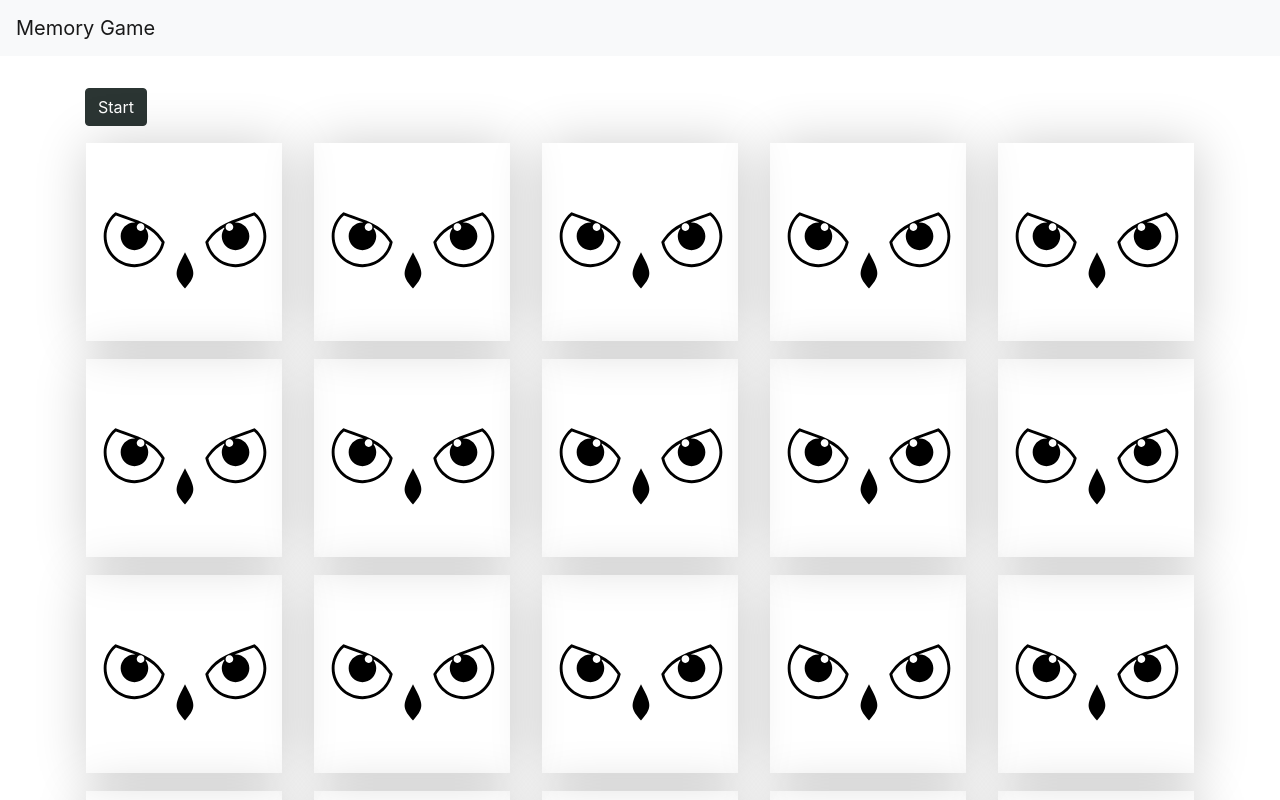
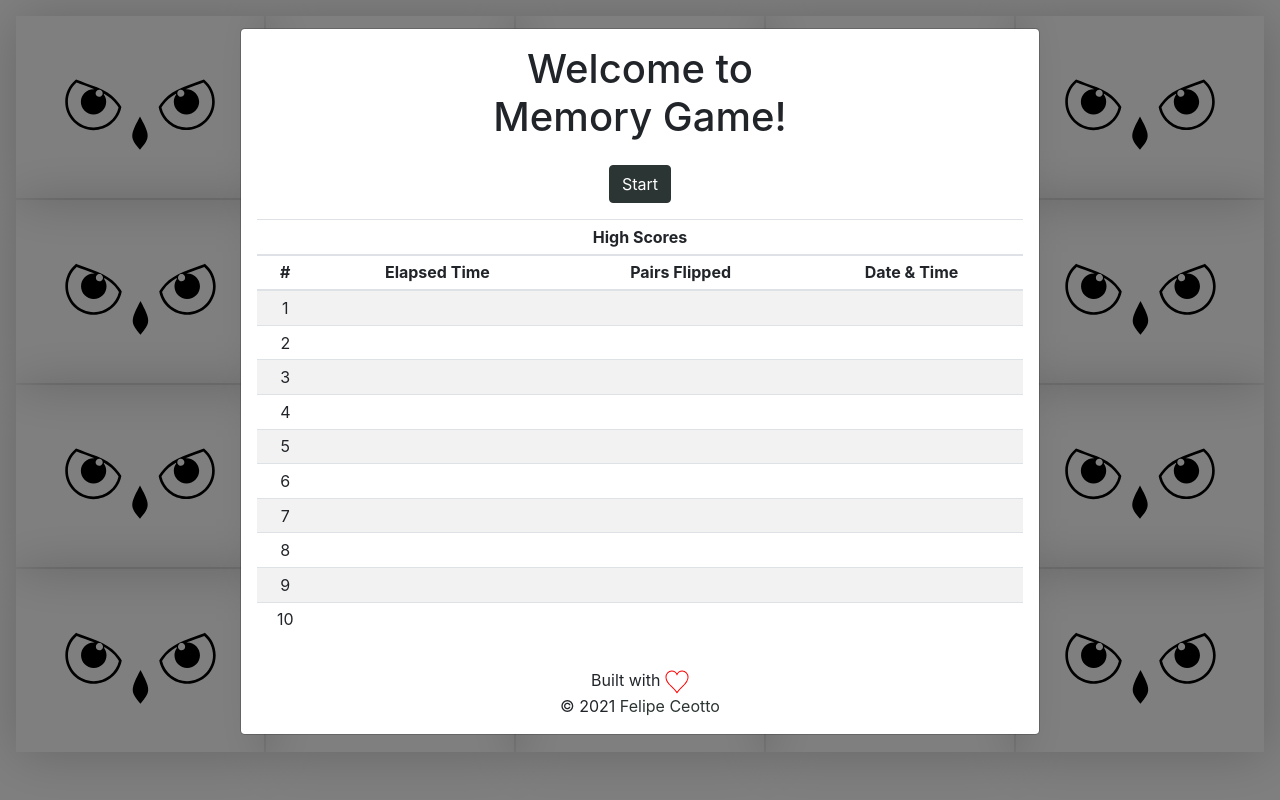
Before and after one commit to ceottaki/memory-game, a Next.js app in the folder app/: page / in a window 1280 px wide. Shown: the top 800 px of the page. Built offline with nearby package versions, Linux system fonts and the light colour scheme.

Commit message:
Changing overall app design to be fixed-sized.

```diff
--- a/app/src/components/Board/Board.module.scss
+++ b/app/src/components/Board/Board.module.scss
@@ -0,0 +1,25 @@
+.cardsContainer {
+  position: fixed;
+  bottom: 2.95rem;
+  left: 15px;
+  right: 15px;
+  top: 15px;
+}
+
+.cardRow {
+  display: flex;
+  flex-direction: row;
+}
+
+.cardCol {
+  padding: 0;
+}
+
+.currentScore {
+  position: fixed;
+  bottom: 5px;
+  left: 15px;
+  right: 15px;
+  display: flex;
+  flex-direction: row;
+}
--- a/app/src/components/Board/Board.tsx
+++ b/app/src/components/Board/Board.tsx
@@ -1,10 +1,11 @@
 import React, { useRef, useEffect, useState } from 'react'
-import { Col, Row } from 'react-bootstrap'
+import { Button, Col } from 'react-bootstrap'
 
 import styles from './Board.module.scss'
 
 import Card from '../Card/Card'
 import { ICard } from '../../common-types/ICard'
+import RunningTime from './RunningTime'
 import ScoreBoard from './ScoreBoard'
 import { Utils } from '../../services/utils'
 
@@ -22,6 +23,11 @@ interface IBoardState {
   won: boolean
   lastPairsFlipped?: number
   lastRunningTime?: Date
+  highScores: {
+    pairsFlipped: number
+    runningTime: Date
+    timestamp: Date
+  }[]
 }
 
 export const Board: React.FC<IBoardProps> = ({ height, width }) => {
@@ -53,7 +59,8 @@ export const Board: React.FC<IBoardProps> = ({ height, width }) => {
       isMatched: false
     })),
     acceptingInput: false,
-    won: false
+    won: false,
+    highScores: []
   }
 
   const [
@@ -65,10 +72,28 @@ export const Board: React.FC<IBoardProps> = ({ height, width }) => {
       acceptingInput,
       won,
       lastPairsFlipped,
-      lastRunningTime
+      lastRunningTime,
+      highScores
     },
     setState
   ] = useState(defaultState)
+
+  useEffect(() => {
+    const localHighScores = (JSON.parse(localStorage.getItem('highScores') || '[]') || []) as {
+      pairsFlipped: number
+      runningTime: Date
+      timestamp: Date
+    }[]
+
+    setState((s) => ({
+      ...s,
+      highScores: localHighScores.map((h) => ({
+        ...h,
+        runningTime: new Date(h.runningTime),
+        timestamp: new Date(h.timestamp)
+      }))
+    }))
+  }, [])
 
   useEffect(() => {
     if (started) {
@@ -83,9 +108,9 @@ export const Board: React.FC<IBoardProps> = ({ height, width }) => {
         })
       }, 2500)
 
-      if (topBoardRef && topBoardRef.current) {
-        topBoardRef.current.scrollIntoView(true)
-      }
+      // if (topBoardRef && topBoardRef.current) {
+      //   topBoardRef.current.scrollIntoView(true)
+      // }
     } else if (startTime) {
       // Display score
       setState((s) => ({ ...s, acceptingInput: false }))
@@ -94,14 +119,30 @@ export const Board: React.FC<IBoardProps> = ({ height, width }) => {
 
   useEffect(() => {
     if (won) {
+      const newHighScores = [
+        ...highScores,
+        {
+          pairsFlipped,
+          runningTime: new Date(Number(new Date()) - Number(startTime)),
+          timestamp: new Date()
+        }
+      ]
+
+      newHighScores.sort((a, b) => Number(a.runningTime) - Number(b.runningTime))
+
       setState((s) => ({
         ...s,
         started: false,
         lastPairsFlipped: s.pairsFlipped,
-        lastRunningTime: new Date(Number(new Date()) - Number(s.startTime))
+        lastRunningTime: new Date(Number(new Date()) - Number(s.startTime)),
+        highScores: newHighScores.slice(0, 10)
       }))
     }
   }, [won])
+
+  useEffect(() => {
+    localStorage.setItem('highScores', JSON.stringify(highScores))
+  }, [highScores])
 
   const toggleGameState = () => {
     setState((s) => ({
@@ -169,35 +210,47 @@ export const Board: React.FC<IBoardProps> = ({ height, width }) => {
   return (
     <div className='container'>
       <ScoreBoard
+        showModal={!started || (won && !!lastRunningTime)}
         started={started}
         onToggleGameState={toggleGameState}
         pairsFlipped={pairsFlipped}
         startTime={startTime}
+        highScores={highScores}
+        winningCondition={
+          won
+            ? {
+                lastPairsFlipped: lastPairsFlipped || 0,
+                lastRunningTime: lastRunningTime || new Date(0)
+              }
+            : undefined
+        }
       />
 
-      {won && lastRunningTime ? (
-        <Row>
-          <Col>YOU WON!</Col>
-          <Col>Pairs flipped: {lastPairsFlipped}.</Col>
-          <Col>
-            Elapsed time: {lastRunningTime.getUTCHours()}h {lastRunningTime.getUTCMinutes()}m{' '}
-            {lastRunningTime.getUTCSeconds()}s.
-          </Col>
-        </Row>
+      {cards && cards.length ? (
+        <div ref={topBoardRef} className={styles.cardsContainer}>
+          {rowsArray.map((r) => (
+            <div key={r} className={styles.cardRow} style={{ height: `${100 / height}%` }}>
+              {colsArray.map((c) => (
+                <div key={c} className={styles.cardCol} style={{ width: `${100 / width}%` }}>
+                  <Card card={cards[r * width + c]} onClick={openCard(r * width + c)} />
+                </div>
+              ))}
+            </div>
+          ))}
+        </div>
       ) : null}
 
-      {cards && cards.length ? (
-        <div ref={topBoardRef}>
-          {' '}
-          {rowsArray.map((r) => (
-            <Row key={r}>
-              {colsArray.map((c) => (
-                <Col key={c} className='pb-1 pb-md-2 pb-lg-3'>
-                  <Card card={cards[r * width + c]} onClick={openCard(r * width + c)} />
-                </Col>
-              ))}
-            </Row>
-          ))}
+      {started ? (
+        <div className={styles.currentScore}>
+          <Col>Pairs: {pairsFlipped}</Col>
+          <Col className='d-flex justify-content-center'>
+            {startTime ? <RunningTime startTime={startTime} /> : null}
+          </Col>
+          <Col className='d-flex justify-content-end'>
+            <Button variant='secondary' onClick={toggleGameState} size='sm'>
+              End
+            </Button>
+          </Col>
         </div>
       ) : null}
     </div>
--- /dev/null
+++ b/app/src/components/Board/ScoreBoard.module.scss
@@ -0,0 +1,4 @@
+.footer {
+  padding-top: 1rem;
+  text-align: center;
+}
--- a/app/src/components/Board/ScoreBoard.tsx
+++ b/app/src/components/Board/ScoreBoard.tsx
@@ -1,33 +1,97 @@
+import { useRouter } from 'next/router'
 import React from 'react'
-import { Button, Col, Row } from 'react-bootstrap'
+import { Button, Col, Modal, Row, Table } from 'react-bootstrap'
 
-import RunningTime from './RunningTime'
+import styles from './ScoreBoard.module.scss'
+
+import { Utils } from '../../services/utils'
 
 interface IScoreBoardProps {
-  className?: string
+  showModal: boolean
   started: boolean
   onToggleGameState: (event: React.MouseEvent<HTMLButtonElement, MouseEvent>) => void
   pairsFlipped: number
   startTime?: Date
+  highScores: {
+    pairsFlipped: number
+    runningTime: Date
+    timestamp: Date
+  }[]
+  winningCondition?: {
+    lastPairsFlipped: number
+    lastRunningTime: Date
+  }
 }
 
 const ScoreBoard: React.FC<IScoreBoardProps> = ({
-  className,
+  showModal,
   started,
   onToggleGameState,
   pairsFlipped,
-  startTime
+  startTime,
+  highScores,
+  winningCondition
 }) => {
+  const { basePath } = useRouter()
+
   return (
-    <Row className={`pb-1 pb-md-3 ${className || ''}`}>
-      <Col>
+    <Modal show={showModal} onHide={onToggleGameState} size='lg' backdrop='static' keyboard={false}>
+      <Modal.Body className='text-center'>
+        {winningCondition ? (
+          <>
+            <h1 className='pb-3'>You Won!</h1>
+            <h2>
+              Pairs flipped: {winningCondition.lastPairsFlipped}.<br />
+              Elapsed time: {Utils.formatElapsedTime(winningCondition.lastRunningTime)}.
+            </h2>
+          </>
+        ) : (
+          <h1 className='pb-3'>
+            Welcome to
+            <br />
+            Memory Game!
+          </h1>
+        )}
         <Button variant={started ? 'secondary' : 'primary'} onClick={onToggleGameState}>
           {started ? 'End' : 'Start'}
         </Button>
-      </Col>
-      <Col>{started ? `Pairs flipped: ${pairsFlipped}` : null}</Col>
-      <Col>{started && startTime ? <RunningTime startTime={startTime} /> : null}</Col>
-    </Row>
+        <div className='pt-3'>
+          <Table size='sm' striped={true}>
+            <thead>
+              <tr>
+                <th colSpan={4}>High Scores</th>
+              </tr>
+              <tr>
+                <th>#</th>
+                <th>Elapsed Time</th>
+                <th>Pairs Flipped</th>
+                <th>Date &amp; Time</th>
+              </tr>
+            </thead>
+            <tbody>
+              {Array.from(Array(10), (x, index) => index).map((i) => (
+                <tr key={i}>
+                  <td>{i + 1}</td>
+                  <td>
+                    {highScores[i] ? Utils.formatElapsedTime(highScores[i].runningTime) : null}
+                  </td>
+                  <td>{highScores[i] ? highScores[i].pairsFlipped : null}</td>
+                  <td>{highScores[i] ? highScores[i].timestamp.toLocaleString() : null}</td>
+                </tr>
+              ))}
+            </tbody>
+          </Table>
+        </div>
+        <div className={styles.footer}>
+          Built with <img src={`${basePath}/images/love.svg`} width='24' height='24' />
+          <br />
+          &copy; {new Date().getUTCFullYear()}{' '}
+          <a target='_blank' href='https://github.com/ceottaki'>
+            Felipe Ceotto
+          </a>
+        </div>
+      </Modal.Body>
+    </Modal>
   )
 }
 
--- a/app/src/components/Card/Card.module.scss
+++ b/app/src/components/Card/Card.module.scss
@@ -1,16 +1,8 @@
 .perspectiveContainer {
   display: block;
   perspective: 160px;
-  padding-top: 75%;
-  padding-left: 0;
-  padding-right: 0;
-  padding-bottom: 0;
-  position: relative;
+  height: 100%;
   width: 100%;
-
-  @media screen and (min-height: 510px) {
-    padding-top: 100%;
-  }
 
   & .openedCard {
     transform: rotateY(180deg);
@@ -30,8 +22,10 @@
 
 .cardBack {
   background-image: url('./images/CardBack.svg');
-  background-size: cover;
+  background-size: contain;
+  background-position-x: 50%;
   background-position-y: 50%;
+  background-repeat: no-repeat;
   height: 100%;
   backface-visibility: hidden;
   position: absolute;
--- a/app/src/components/MainLayout/Footer.module.scss
+++ b/app/src/components/MainLayout/Footer.module.scss
@@ -5,6 +5,10 @@
 @import '../../global-styles/custom-bootstrap-variables';
 
 .footer {
-  padding-top: 2rem;
+  padding-top: 1rem;
   text-align: center;
+  left: 0px;
+  right: 0px;
+  position: fixed;
+  bottom: 15px;
 }
--- a/app/src/components/MainLayout/MainLayout.module.scss
+++ b/app/src/components/MainLayout/MainLayout.module.scss
@@ -7,8 +7,4 @@
 .mainContent {
   background-color: $white;
   padding-top: 0.5rem;
-
-  @include media-breakpoint-up(md) {
-    padding-top: 2rem;
-  }
 }
--- a/app/src/components/MainLayout/MainLayout.tsx
+++ b/app/src/components/MainLayout/MainLayout.tsx
@@ -121,11 +121,11 @@ export const MainLayout: React.FC<IMainLayoutProps> = ({
         />
         <meta name='theme-color' content='#ffffff' />
       </Head>
-      <Header />
+      {/* <Header /> */}
       <main className={styles.mainContent}>
         <Container fluid={true}>{children}</Container>
       </main>
-      <Footer />
+      {/* <Footer /> */}
     </>
   )
 }
--- a/app/src/global-styles/global-styles.scss
+++ b/app/src/global-styles/global-styles.scss
@@ -1,2 +1,19 @@
 @import './custom-bootstrap-variables';
 @import '../../node_modules/bootstrap/scss/bootstrap';
+
+html {
+  margin: 0;
+  padding: 0;
+  height: 100vh;
+  overflow: hidden;
+
+  body {
+    margin: 0;
+    padding: 0;
+    height: 100vh;
+    max-height: 100vh;
+    float: left;
+    width: 100vw;
+    overflow: hidden;
+  }
+}
--- a/app/src/services/utils.ts
+++ b/app/src/services/utils.ts
@@ -2,4 +2,12 @@ export class Utils {
   public static randint(start: number, end: number): number {
     return Math.floor(Math.random() * end + start)
   }
+
+  public static formatElapsedTime(elapsedTime: Date): string {
+    if (!elapsedTime) {
+      return ''
+    }
+
+    return `${elapsedTime.getUTCHours()}h ${elapsedTime.getUTCMinutes()}m ${elapsedTime.getUTCSeconds()}s`
+  }
 }
```
